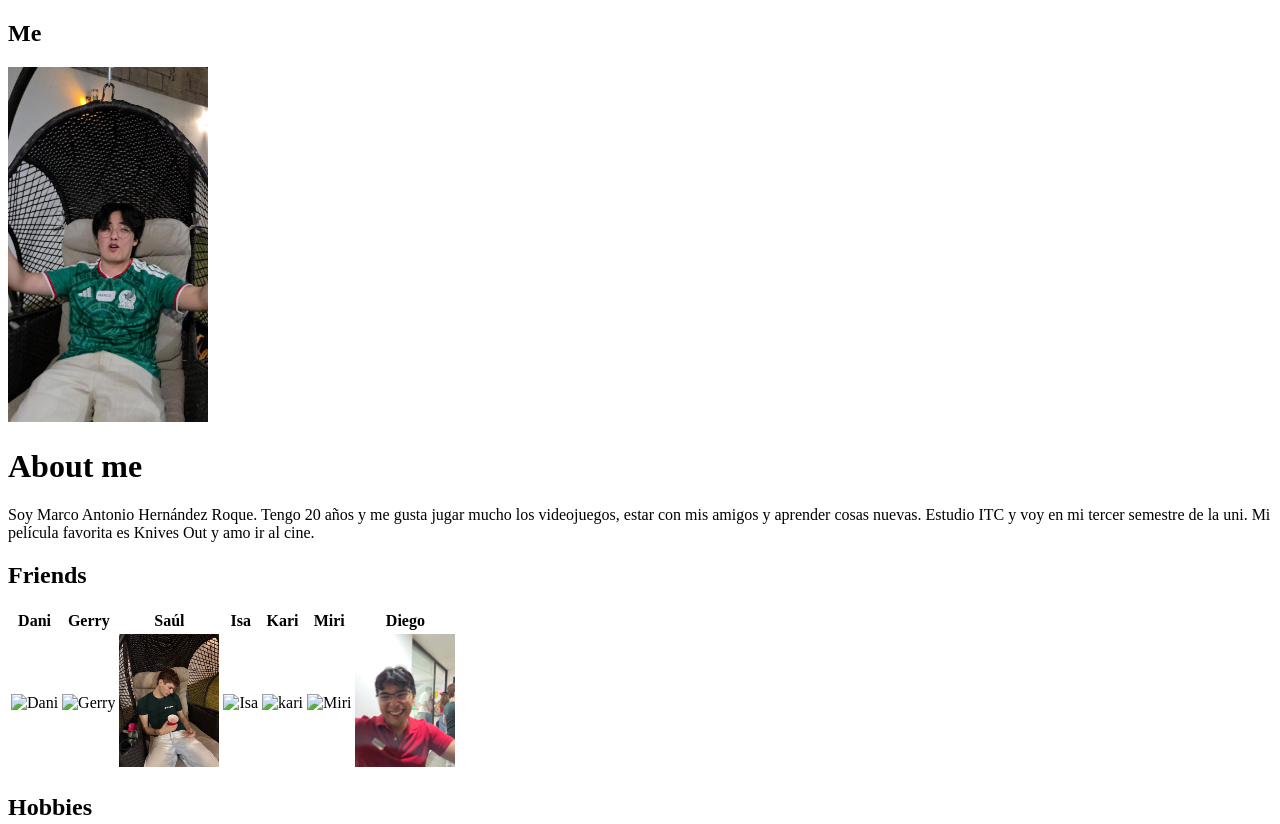
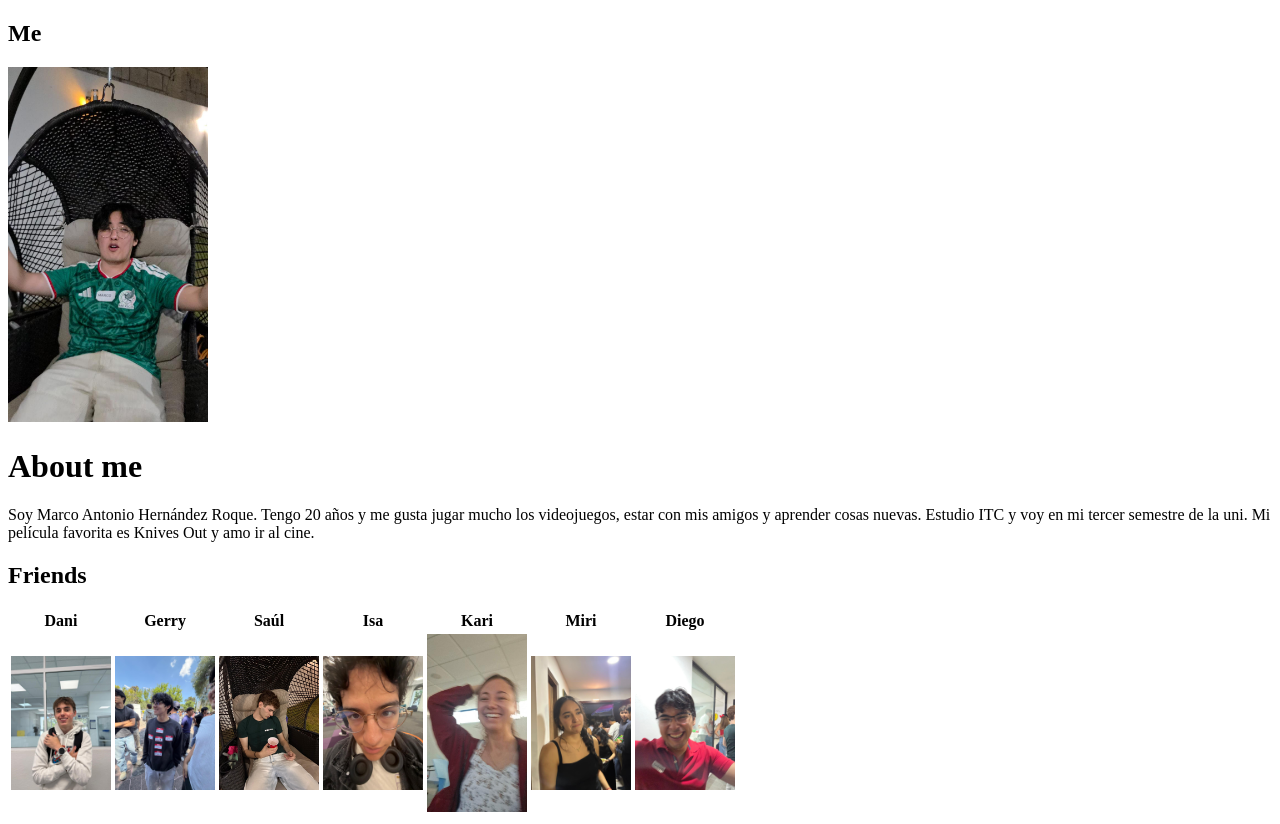
Before and after one commit to Marcoflesh/IoT-Test-, a plain HTML site: page index.html in a window 1280 px wide. Shown: the top 824 px of the page. Drawn offline with Linux system fonts and the light colour scheme.

Commit message:
Add files via upload

```diff
--- a/index.html
+++ b/index.html
@@ -35,12 +35,12 @@
       </tr>
       <!-- Fila 2: fotos (cambia cada src por el nombre de la foto) -->
       <tr>
-        <td><img src="amigo1.jpeg" alt="Dani"></td>
-        <td><img src="amigo2.jpeg" alt="Gerry"></td>
+        <td><img src="WhatsApp Image 2026-09-29 at 11.01.46.jpeg" width="100" alt="Dani"></td>
+        <td><img src="WhatsApp Image 2026-09-29 at 10.59.59.jpeg" width="100" alt="Gerry"></td>
         <td><img src="WhatsApp Image 2026-09-29 at 10.33.03.jpeg" width="100" alt="Saúl"></td>
-        <td><img src="amigo4.jpeg" alt="Isa"></td>
-        <td><img src="amigo5.jpeg" alt="kari"></td>
-        <td><img src="amigo6.jpeg" alt="Miri"></td>
+        <td><img src="WhatsApp Image 2026-09-29 at 10.59.45.jpeg" width="100" alt="Isa"></td>
+        <td><img src="WhatsApp Image 2026-09-29 at 11.02.24.jpeg" width="100" alt="kari"></td>
+        <td><img src="WhatsApp Image 2026-09-29 at 11.03.14.jpeg" width="100" alt="Miri"></td>
         <td><img src="WhatsApp Image 2026-09-29 at 10.33.26.jpeg" width="100" alt="Diego"></td>
       </tr>
     </table>
```
Also changed, not shown: WhatsApp Image 2026-09-29 at 10.59.45.jpeg (added), WhatsApp Image 2026-09-29 at 10.59.59.jpeg (added), WhatsApp Image 2026-09-29 at 11.01.46.jpeg (added), WhatsApp Image 2026-09-29 at 11.02.24.jpeg (added), WhatsApp Image 2026-09-29 at 11.03.14.jpeg (added).
